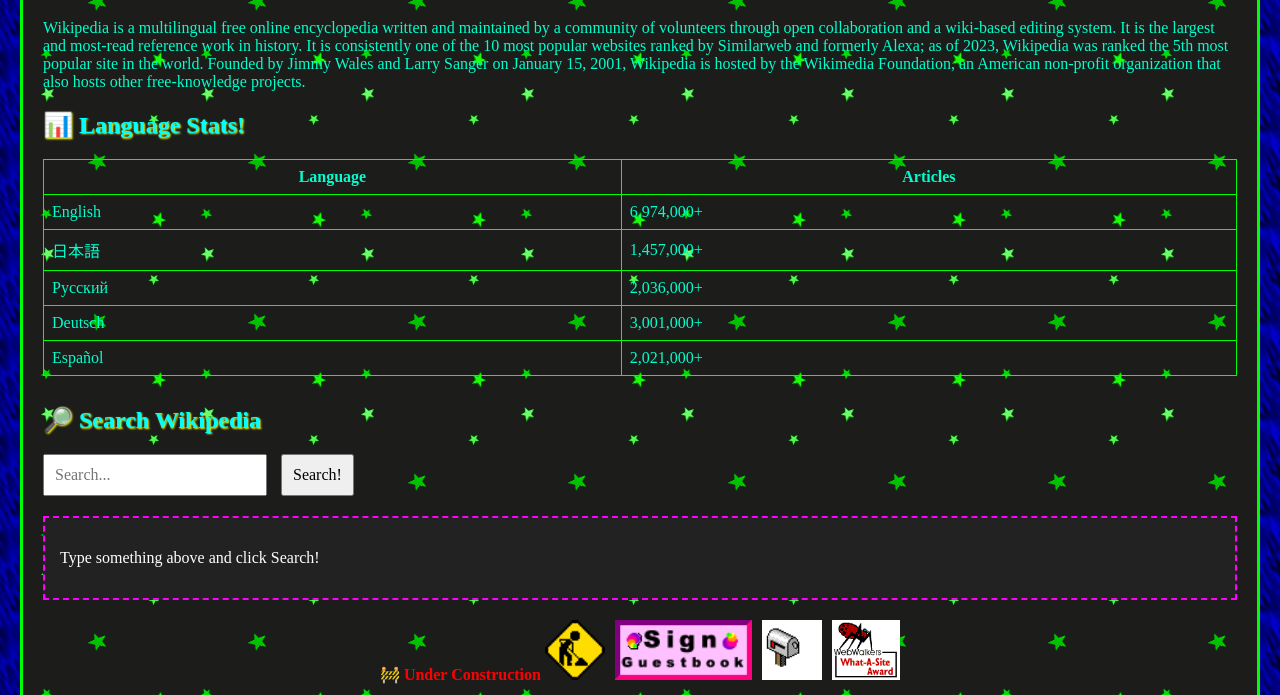
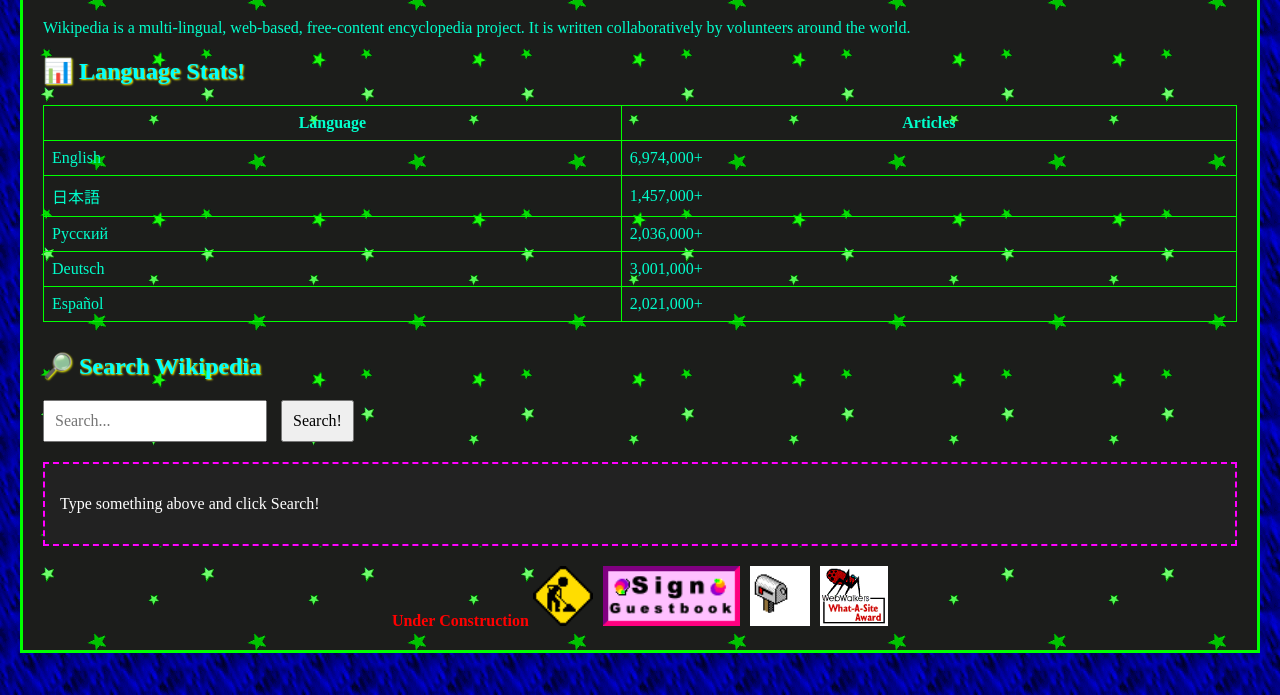
Before and after one commit to nogtoxin/geocities-wikipedia, a plain HTML site: page index.html in a window 1280 px wide. Shown: the part 105-800 px from the top of the page. Drawn offline with Linux system fonts and the light colour scheme.

Commit message:
Update index.html

```diff
--- a/index.html
+++ b/index.html
@@ -116,7 +116,7 @@
 <body>
   <div class="container">
     <h1>🌟 What is Wikipedia?</h1>
-    <p>Wikipedia is a multilingual free online encyclopedia written and maintained by a community of volunteers through open collaboration and a wiki-based editing system. It is the largest and most-read reference work in history. It is consistently one of the 10 most popular websites ranked by Similarweb and formerly Alexa; as of 2023, Wikipedia was ranked the 5th most popular site in the world. Founded by Jimmy Wales and Larry Sanger on January 15, 2001, Wikipedia is hosted by the Wikimedia Foundation, an American non-profit organization that also hosts other free-knowledge projects.</p>
+    <p>Wikipedia is a multi-lingual, web-based, free-content encyclopedia project. It is written collaboratively by volunteers around the world.</p>
 
     <h2>📊 Language Stats!</h2>
     <table>
@@ -142,7 +142,7 @@
 
     <div class="gif-box">
       <div>
-        <span class="blink">🚧 Under Construction</span>
+        <span class="blink">Under Construction</span>
         <img src="construction.gif" alt="Under Construction">
       </div>
       <img src="guestbook.gif" alt="Guestbook">
```
